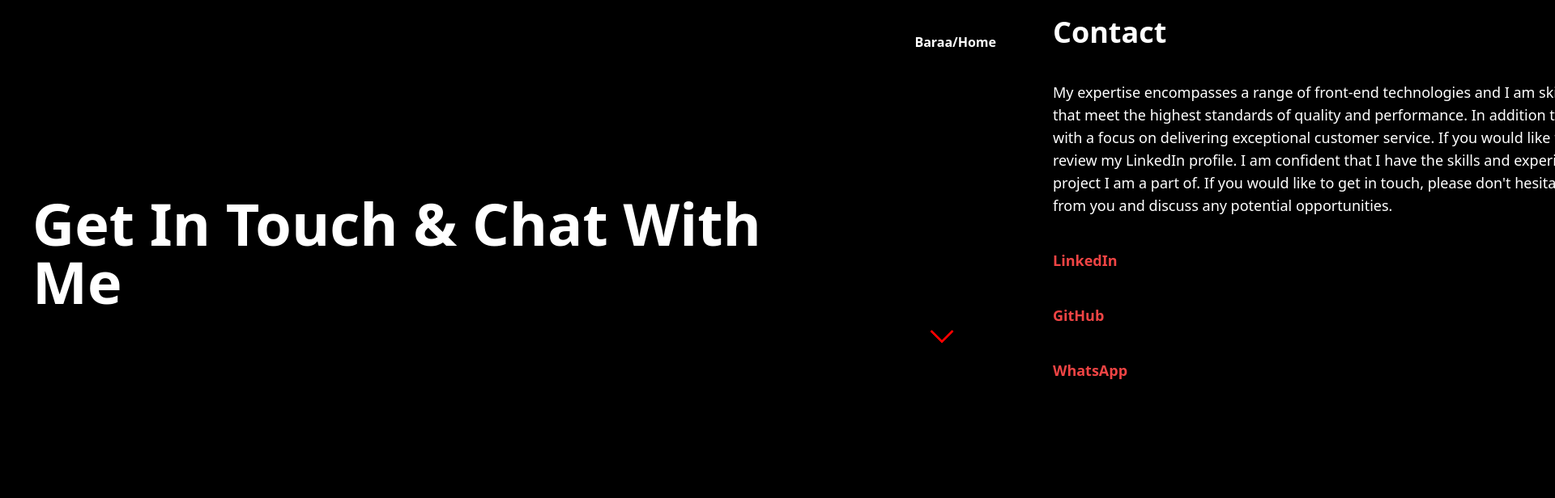
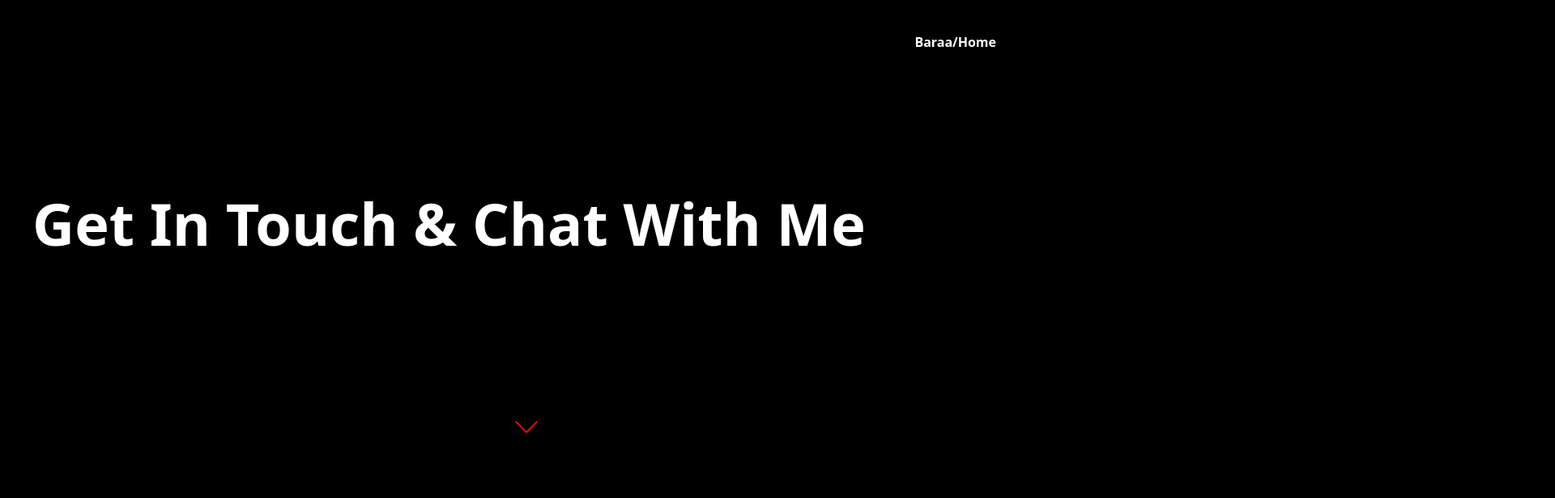
Before and after one commit to BaraaNazar/BaraaNazarMohsin, a Next.js app: page /contact in a window 1280 px wide. Shown: the top 616 px of the page at 81% size, 1920 px wide, since content can reach past the window. Built offline with nearby package versions, Linux system fonts and the light colour scheme.

Commit message:
Completed issue

```diff
--- a/src/app/about/page.jsx
+++ b/src/app/about/page.jsx
@@ -12,13 +12,20 @@ function About() {
     setTimeout(()=>{    dummy.current.scrollIntoView({ behavior: "smooth" });
   },2000)
   }, []);
+  const handleClickScroll = () => {
+    const element = document.getElementById('about');
+    if (element) {
+      // 👇 Will scroll smoothly to the top of the next section
+      element.scrollIntoView({ behavior: 'smooth' });
+    }
+  };
   return (
-    <div className="flex lg:flex-row flex-col h-screen w-screen lg:overflow-x-scroll">
+    <div className="flex flex-col h-screen w-screen lg:overflow-x-scroll">
       <motion.div
         initial={{ scale: 1.05 }}
         animate={{ scale: 1 }}
         transition={{ delay: 0.5, duration: 0.5 }}
-        className="w-screen h-screen flex lg:flex-row flex-col font-bold font-sans"
+        className="w-screen h-screen flex flex-col font-bold font-sans"
       >
         <motion.div
           className="flex justify-end ml-10 mt-10 fixed items-end right-10 "
@@ -43,12 +50,8 @@ function About() {
         >
           I build & test websites remotely
         </motion.div>
-        <div className="relative mt-auto w-1/4 h-screen justify-center items-center -z-50 hidden lg:flex">
-          <div class="scroll-down"></div>
-          <div class="scroll-down animate-pulse "></div>
-          <div class="scroll-down animate-spin"></div>
-          <div class="scroll-down animate-pulse"></div>
-          <div class="scroll-down animate-spin"></div>
+        <div className="relative h-1/2 w-screen justify-center items-center hidden lg:flex">
+          <button type="button" onClick={handleClickScroll } className="scroll-down cursor-pointer"></button>
           </div>
       </motion.div>
 
@@ -112,7 +115,7 @@ function About() {
           </motion.div>
         </div>
       </div>
-      <div ref={dummy} />
+      <div id="about" ref={dummy} />
     </div>
   );
 }
--- a/src/app/contact/page.jsx
+++ b/src/app/contact/page.jsx
@@ -10,13 +10,20 @@ function Contact() {
     setTimeout(()=>{    dummy.current.scrollIntoView({ behavior: "smooth" });
   },2000)
   }, []);
+  const handleClickScroll = () => {
+    const element = document.getElementById('contact');
+    if (element) {
+      // 👇 Will scroll smoothly to the top of the next section
+      element.scrollIntoView({ behavior: 'smooth' });
+    }
+  };
   return (
-    <div className="flex lg:flex-row flex-col">
+    <div className="flex  flex-col">
       <motion.div
         initial={{ scale: 1.05 }}
         animate={{ scale: 1 }}
         transition={{ delay: 0.5, duration: 0.5 }}
-        className="w-screen h-screen flex lg:flex-row flex-col font-bold font-sans"
+        className="w-screen h-screen flex  flex-col font-bold font-sans"
       >
         <motion.div
           className="flex justify-end ml-10 mt-10 fixed items-end right-10"
@@ -41,15 +48,11 @@ function Contact() {
         >
           Get in touch & Chat with me
         </motion.div>
-        <div className="relative mt-auto w-1/4 h-screen justify-center items-center -z-50 hidden lg:flex">
-          <div class="scroll-down"></div>
-          <div class="scroll-down animate-pulse "></div>
-          <div class="scroll-down animate-spin"></div>
-          <div class="scroll-down animate-pulse"></div>
-          <div class="scroll-down animate-spin"></div>
-          <div class="scroll-down animate-spin"></div>
+        <div className="relative h-1/2 w-screen justify-center items-center hidden lg:flex">
+          <button type="button" onClick={handleClickScroll } className="scroll-down cursor-pointer"></button>
           </div>
       </motion.div>
+      <div id="contact" ref={dummy} />
       <div className="flex lg:flex-row flex-col items-center w-screen">
         <div className="md:w-1/2 w-screen flex h-screen flex-col items-left">
           <div className="font-bold text-4xl capitalize p-5">Contact</div>
@@ -116,7 +119,6 @@ function Contact() {
           </motion.div>
         </div>
       </div>
-      <div ref={dummy} />
       <motion.div
       initial={{ x: 500, opacity: 0 }}
       animate={{ x: 0, opacity: 1, y: 0 }}
```
